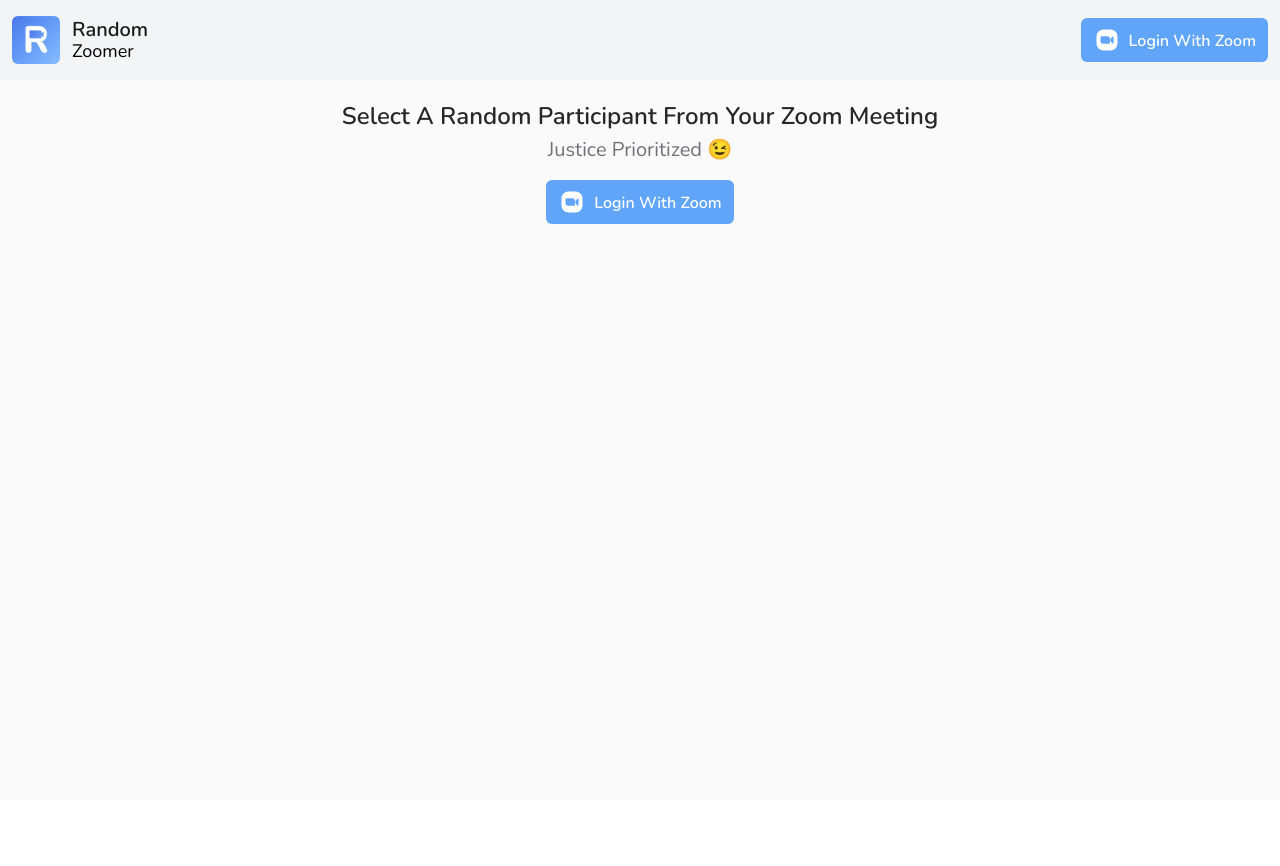
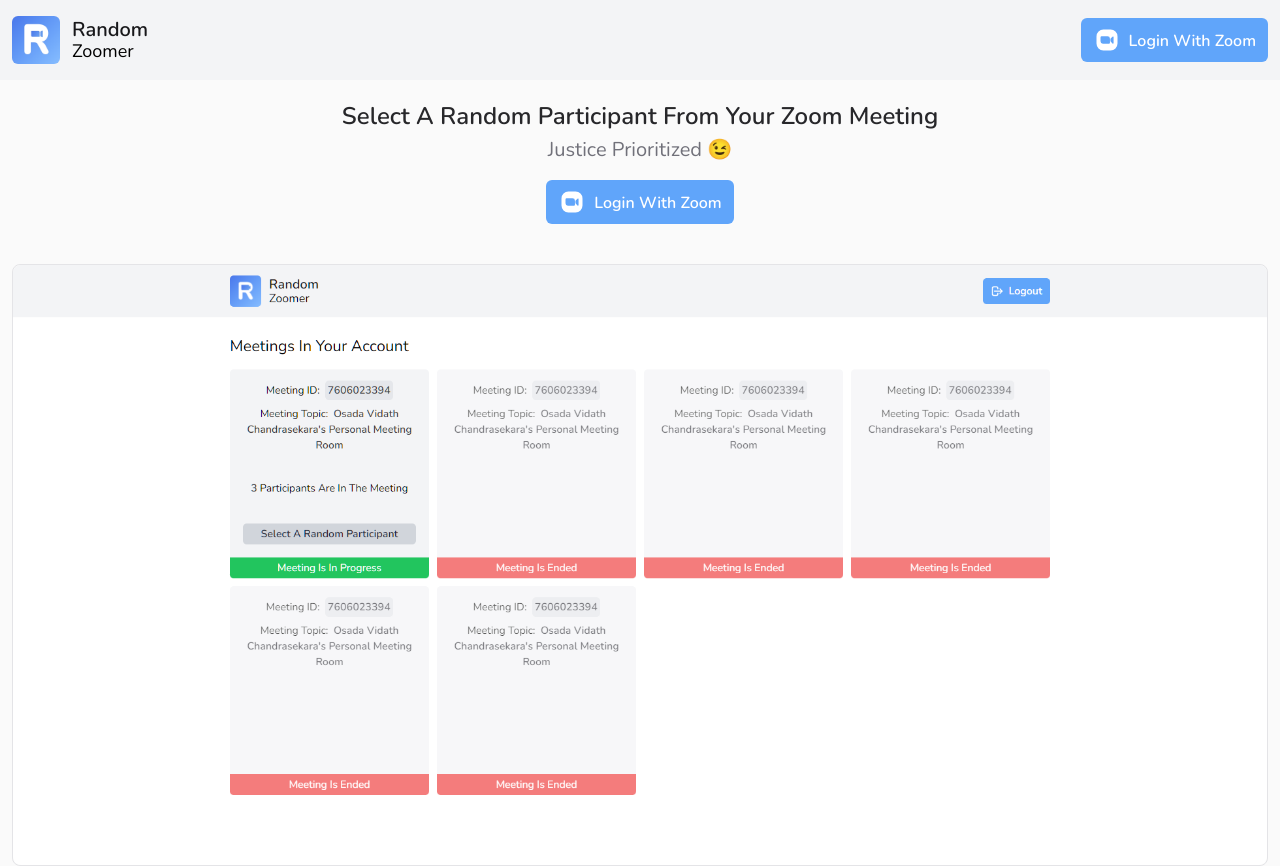
Before and after one commit to osadavc/random-zoomer, a Next.js app: page / in a window 1280 px wide. Before the commit the page ends 800 px from the top, so only its background shows below. Built offline with nearby package versions, Linux system fonts and the light colour scheme; no server answers.

Commit message:
changed logo and added screenshot

```diff
--- a/src/components/Home/Intro.tsx
+++ b/src/components/Home/Intro.tsx
@@ -9,8 +9,8 @@
 
 const Intro: FC<IntroProps> = ({ user }) => {
   return (
-    <div>
-      <div className="mx-auto flex max-w-7xl flex-col px-3 py-5 text-center">
+    <div className="mx-auto max-w-7xl px-3">
+      <div className="mx-auto flex max-w-7xl flex-col px-3 pt-5 text-center">
         <h1 className="text-2xl font-semibold text-zinc-800">
           Select A Random Participant From Your Zoom Meeting
         </h1>
@@ -19,6 +19,13 @@
           {!user ? <ZoomLoginButton /> : <GoToDashboard />}
         </div>
       </div>
+
+      <div className="relative mt-10 w-full overflow-hidden rounded-lg border border-zinc-200">
+        <img
+          src="/images/screenshot.png"
+          className="h-[400px] w-full rounded-lg object-cover object-top shadow-sm shadow-zinc-100/20 md:h-[600px]"
+        />
+      </div>
     </div>
   );
 };
```
Also changed, not shown: public/images/random-zoomer-logo.png, public/images/screenshot.png (added).
